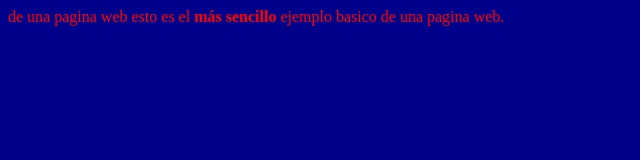
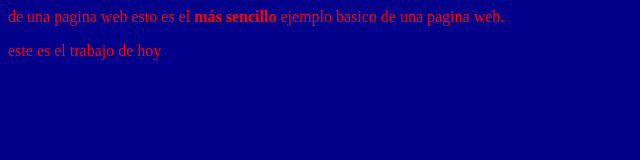
Before and after one commit to fjsalmag5/fjsalmag5.github.io, a plain HTML site: page index.html in a window 1280 px wide. Shown: the whole page, without its empty margins (0-640 px from the left). Drawn offline with Linux system fonts and the light colour scheme.

Commit message:
hoy miercoles

```diff
--- a/index.html
+++ b/index.html
@@ -6,5 +6,6 @@
   <body>
     <p>de una pagina web
     esto es el <b>más sencillo</b> ejemplo basico de una pagina web.</p>
+    <p> este es el trabajo de hoy</p>
   </body>
 </html>
```
